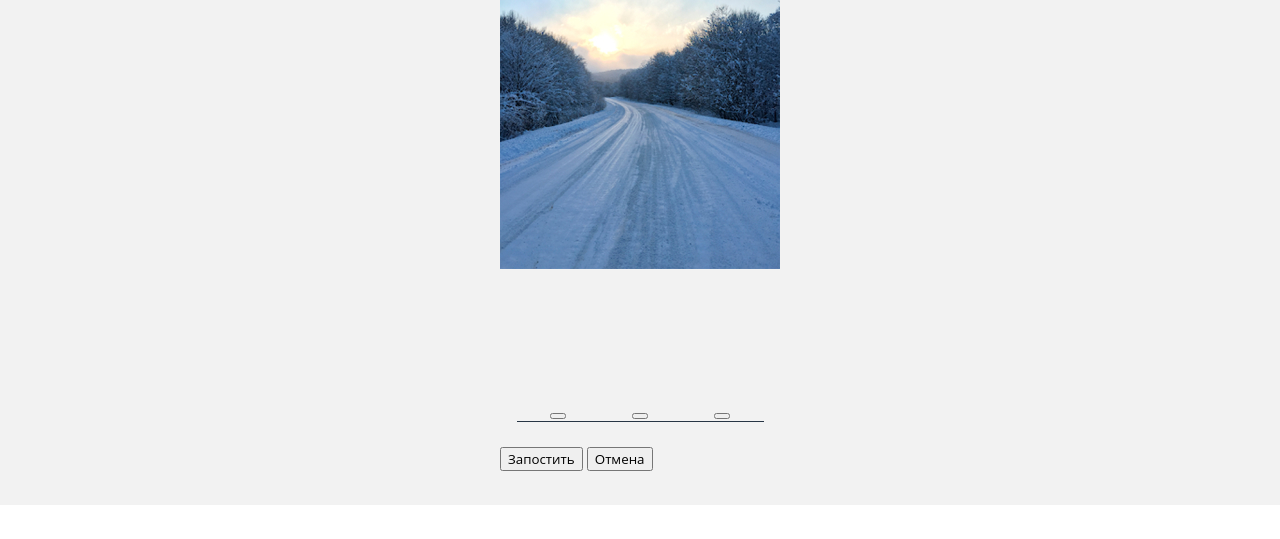
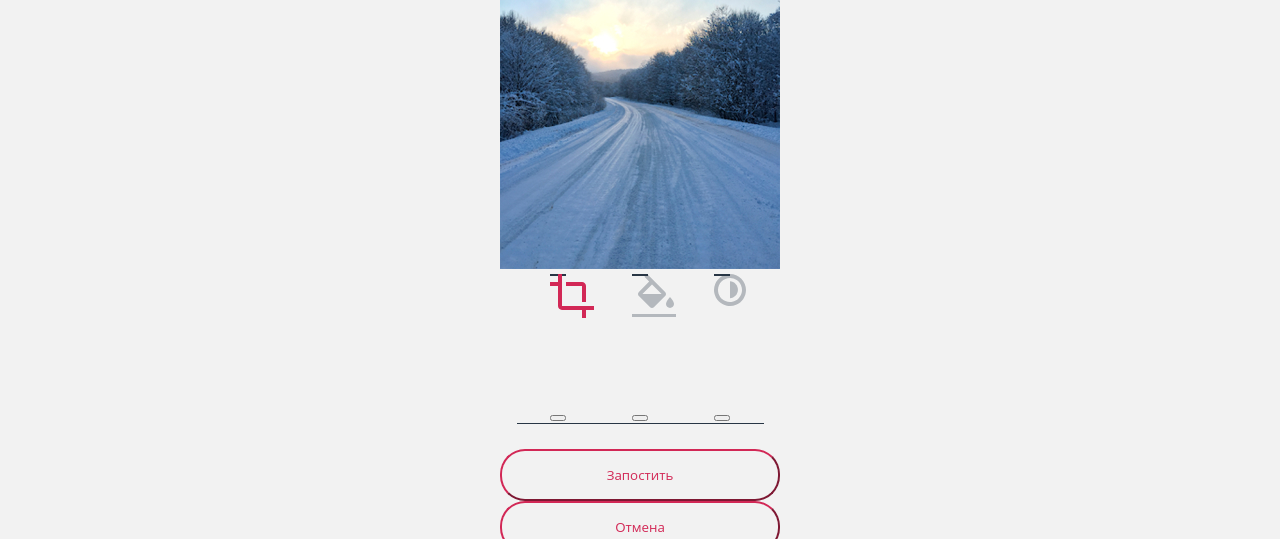
Before and after one commit to KarinaKrinitskaya/1676121-pink-22, a website: page source/catalog.html in a window 1280 px wide. Shown: the part 4701-5240 px from the top of the page. Drawn offline with nearby package versions, Linux system fonts and the light colour scheme; files that its build step writes are made by us from their sources.

Commit message:
Правки стилизации страницы формы

```diff
--- a/source/catalog.html
+++ b/source/catalog.html
@@ -154,15 +154,15 @@
           <h2 class="visually-hidden">Загрузка фотографий</h2>
           <img src="img/photo-7-tablet.jpg" alt="">
             <ul class="upload__list">
-              <li class="upload__controls">
+              <li class="upload__controls upload__controls--crop">
                   <div class="upload__bar"></div>
                   <button class="upload__toggle" type="button" aria-label="Обрезать изображение"></button>
               </li>
-              <li class="upload__controls">
+              <li class="upload__controls upload__controls--fill">
                   <div class="upload__bar"></div>
                   <button class="upload__toggle" type="button" aria-label="Заливка изображения"></button>
               </li>
-              <li class="upload__controls">
+              <li class="upload__controls upload__controls--contrast">
                   <div class="upload__bar"></div>
                   <button class="upload__toggle" type="button" aria-label="Изменить контрастность изображения"></button>
               </li>
@@ -183,13 +183,13 @@
           <div class="page-footer__social">
             <ul class="social">
               <li class="social__item">
-                <a class="social__link" href="#"><span class="visually-hidden">Мы в Твиттере</span></a>
+                <a class="social__link social__link--twitter" href="#"><span class="visually-hidden">Мы в Твиттере</span></a>
               </li>
               <li class="social__item">
-                <a class="social__link" href="#"><span class="visually-hidden">Мы в Фейсбуке</span></a>
+                <a class="social__link social__link--facebook" href="#"><span class="visually-hidden">Мы в Фейсбуке</span></a>
               </li>
               <li class="social__item">
-                <a class="social__link" href="#"><span class="visually-hidden">Мы в Ютьюбе</span></a>
+                <a class="social__link social__link--youtube" href="#"><span class="visually-hidden">Мы в Ютьюбе</span></a>
               </li>
             </ul>
           </div>
--- a/source/less/blocks/contest.less
+++ b/source/less/blocks/contest.less
@@ -14,13 +14,10 @@
 
 .contest__form {
   font-size: 18px;
-
 }
 
 .contest__fields {
-  margin: 0 auto;
-  padding: 0 0 42px;
-  width: 276px;
+  padding-top: 42px;
   border: 0;
 }
 
@@ -31,11 +28,12 @@
 .content__checkbox-list {
   display: inline-block;
   margin: 0;
+  padding: 0;
   list-style: none;
 }
 
 .checkbox {
-  padding-bottom: 47px;
+  margin-bottom: 47px;
 }
 
 .contest__radio {
@@ -49,7 +47,7 @@
 }
 
 .radio {
-  padding-bottom: 42px
+  margin-bottom: 42px;
 }
 
 .contest__review {
@@ -58,7 +56,7 @@
 
 .fields-frame__textarea {
   padding: 22px;
-  width: 100%;
+  resize: none;
   box-sizing: border-box;
   min-height: 197px;
   border: 2px solid @borders-color;
--- a/source/less/blocks/field.less
+++ b/source/less/blocks/field.less
@@ -15,8 +15,8 @@
 }
 
 .fields-frame__legend {
-  padding-top: 42px;
-  padding-bottom: 44px;
+  display: block;
+  margin-bottom: 44px;
   min-width: 100%;
   text-align: center;
   font-size: 14px;
--- a/source/less/blocks/upload.less
+++ b/source/less/blocks/upload.less
@@ -21,5 +21,54 @@
 }
 
 .upload__bar {
-  padding-bottom: 125px;
+  display: block;
+  height: 2px;
+  background: @desaturated-blue;
+  margin-bottom: 125px;
+
 }
+
+.upload__toggle {
+
+}
+
+.upload__controls--crop::before {
+  content: '';
+  position: absolute;
+  background-image: url(../../img/crop.svg);
+  background-repeat: no-repeat;
+  height: 44px;
+  width: 44px;
+}
+
+.upload__controls--fill::before {
+  content: '';
+  position: absolute;
+  background-image: url(../../img/fill.svg);
+  background-repeat: no-repeat;
+  height: 44px;
+  width: 44px;
+}
+
+.upload__controls--contrast::before {
+  content: '';
+  position: absolute;
+  background-image: url(../../img/contrast.svg);
+  background-repeat: no-repeat;
+  height: 44px;
+  width: 44px;
+}
+
+.upload__btn {
+  font-family: inherit;
+  width: 280px;
+  border-color: @pink;
+  border-radius: 25px;
+  color: @pink;
+  background-color: transparent;
+  display: inline-block;
+  padding: 15px 35px;
+  vertical-align: top;
+  text-decoration: none;
+  cursor: pointer;
+}
```
Also changed, not shown: source/img/contrast.svg (added), source/img/fill.svg (added).
